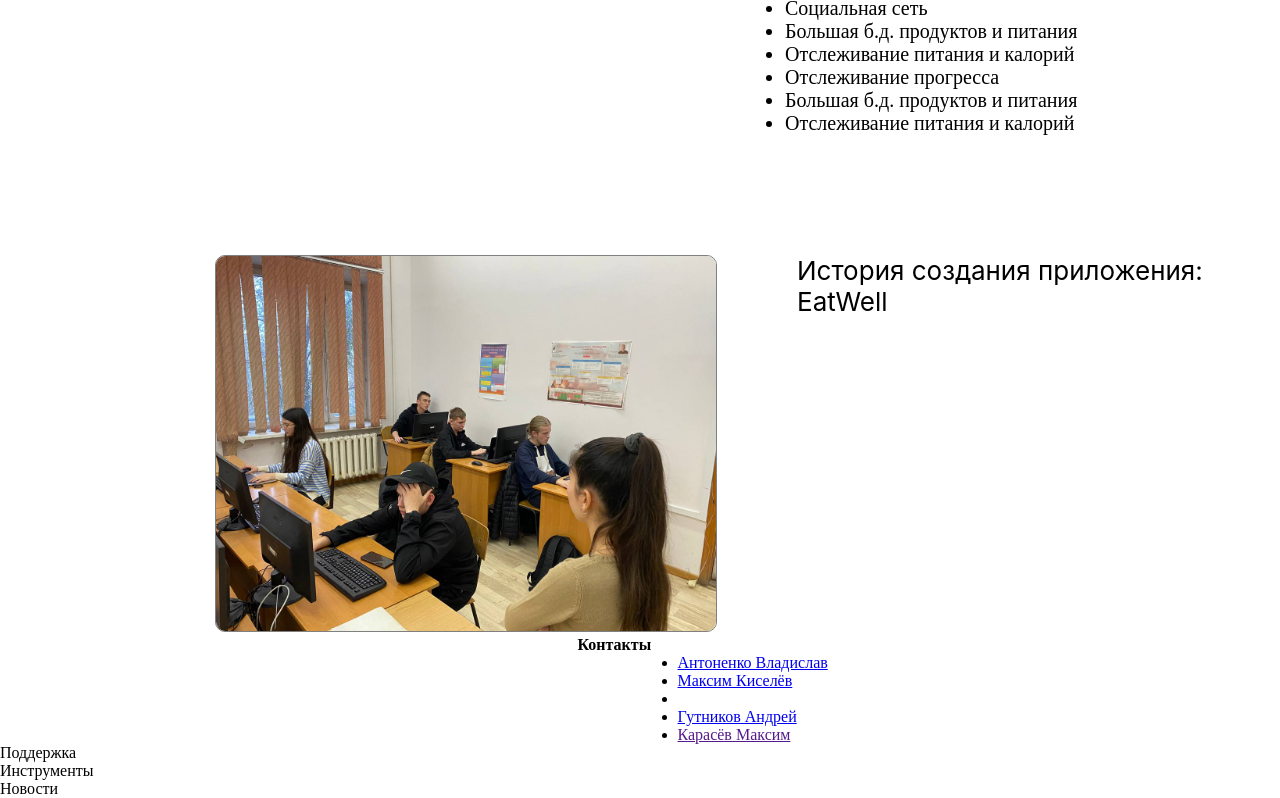
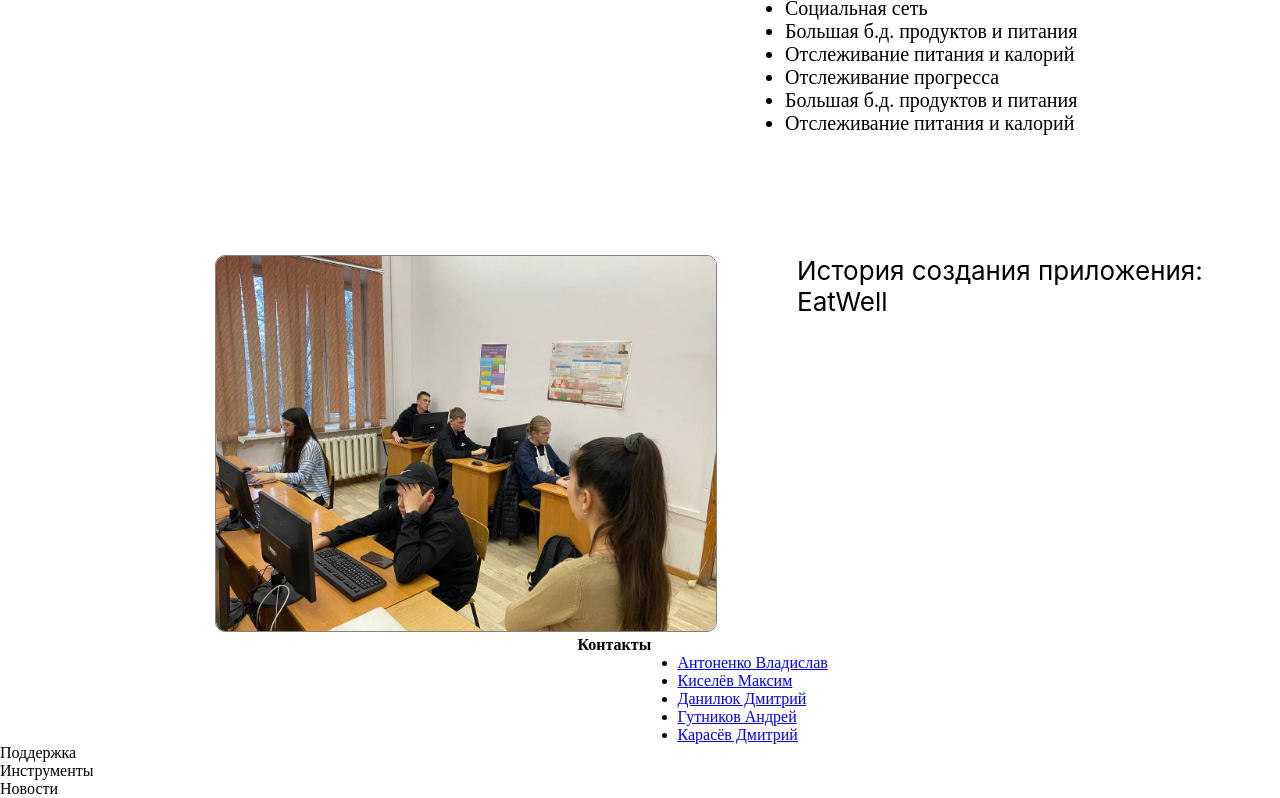
Before and after one commit to VeNtAk1/EatWel, a plain HTML site: page index.html in a window 1280 px wide. Shown: the part 2370-3168 px from the top of the page. Drawn offline with Linux system fonts and the light colour scheme.

Commit message:
Update index.html

```diff
--- a/index.html
+++ b/index.html
@@ -156,13 +156,14 @@
                 <li class="item_contacts">
                   <a
                     href="https://hh.ru/applicant/resumes/view?resume=ec669b55ff0cb1167e0039ed1f744531594461"
-                    >Максим Киселёв</a
+                    >Киселёв Максим</a
                   >
                 </li>
                 <li class="item_contacts">
                   <a
                     href="https://hh.ru/resume/2b30d1c0ff0cb12fd40039ed1f4143316e6d73"
-                  ></a>
+                    >Данилюк Дмитрий</a
+                  >
                 </li>
                 <li class="item_contacts">
                   <a
@@ -170,7 +171,7 @@
                     >Гутников Андрей</a
                   >
                 </li>
-                <li class="item_contacts"><a href="">Карасёв Максим</a></li>
+                <li class="item_contacts"><a href="#">Карасёв Дмитрий</a></li>
               </ul>
             </div>
           </div>
```
